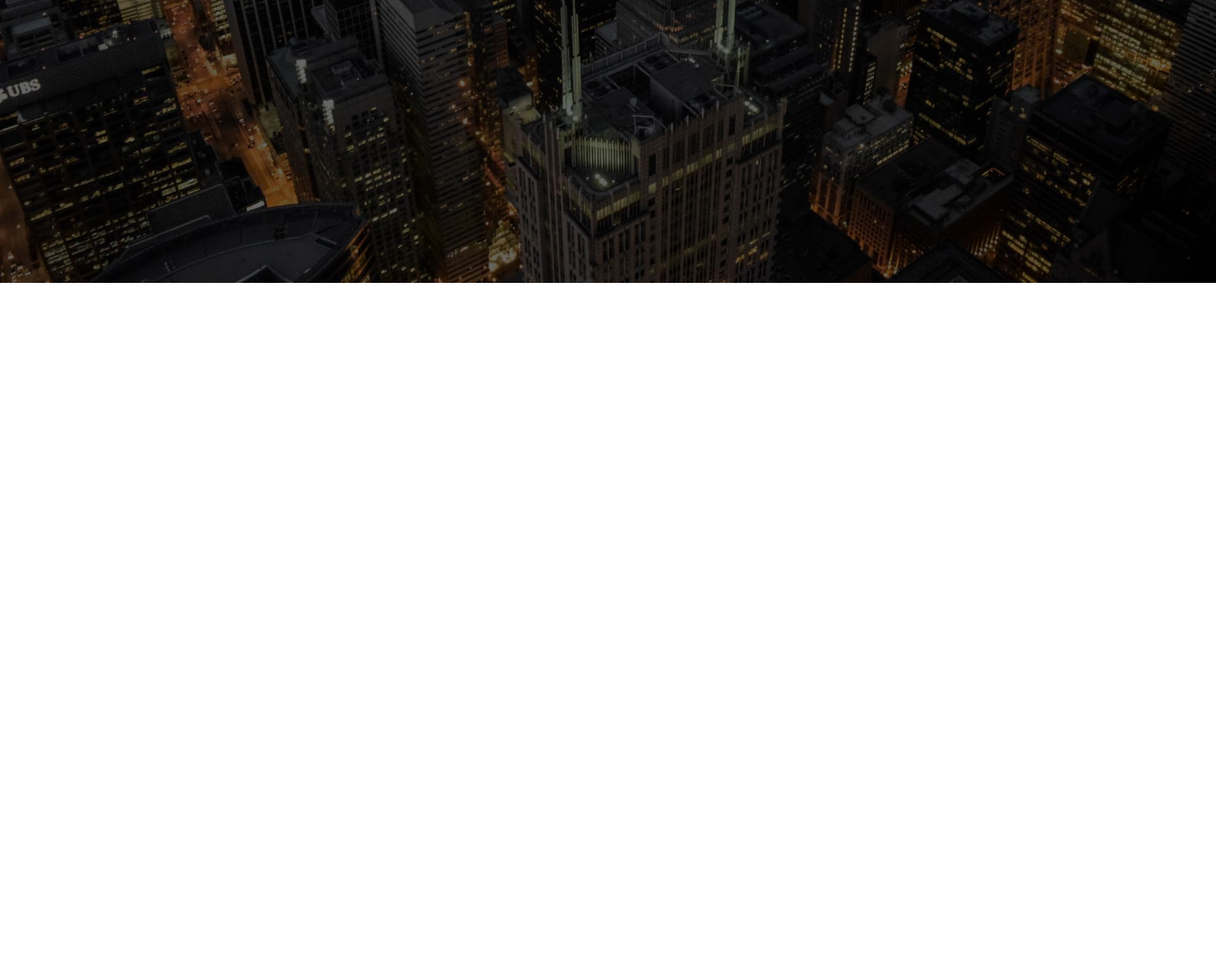
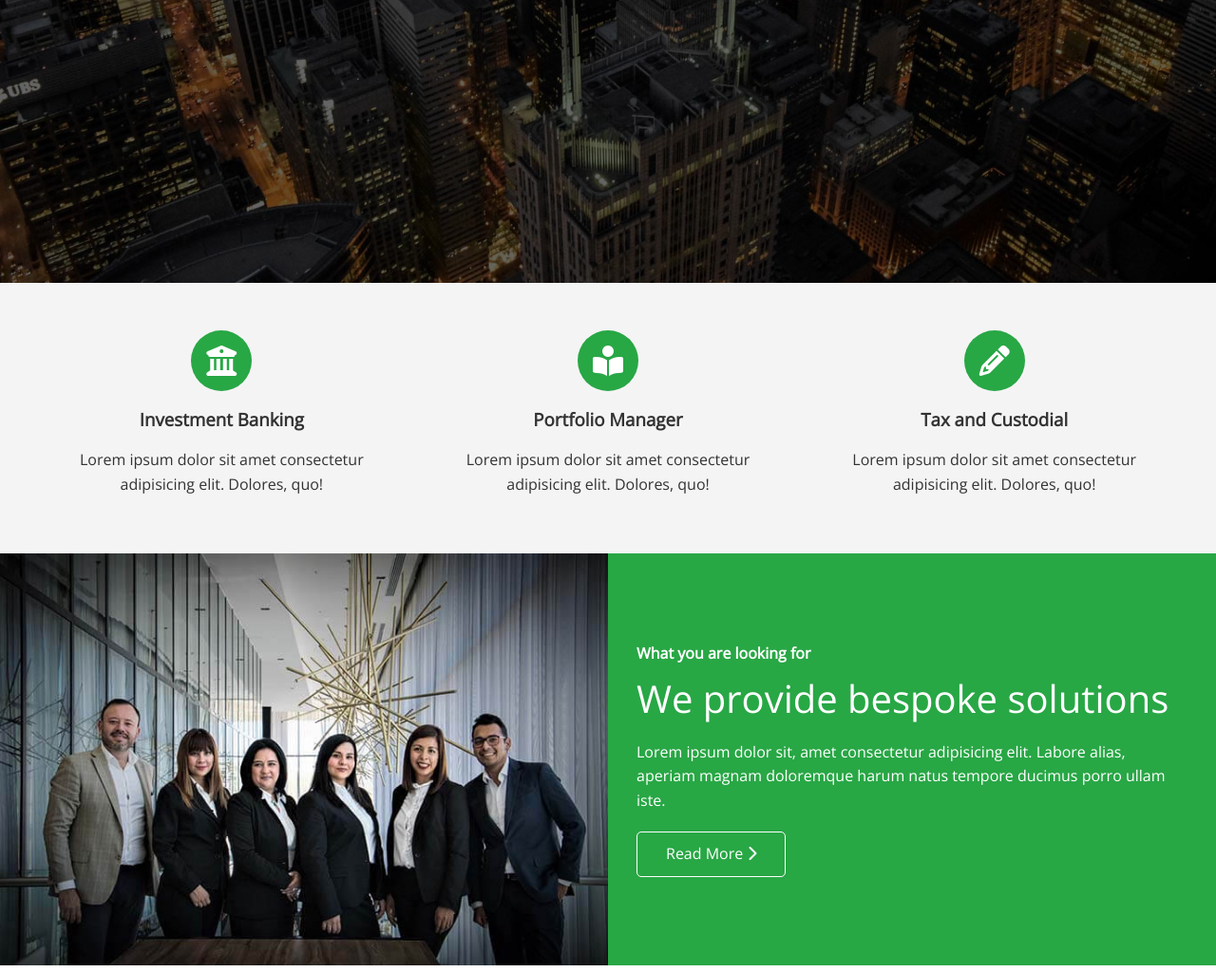
Before and after one commit to HeatherHerries/CryptoVest, a plain HTML site: page index.html in a window 1280 px wide. Shown: the part 502-1526 px from the top of the page at 95% size. Before the commit the page ends 800 px from the top, so only its background shows below. Drawn offline with nearby package versions, Linux system fonts and the light colour scheme.

Commit message:
More of the Home page

```diff
--- a/CSS/style.css
+++ b/CSS/style.css
@@ -109,3 +109,21 @@ img {
 .hero * {
   z-index: 10;
 }
+
+/* Icons */
+.icons {
+  padding: 30px;
+}
+
+.icons h3 {
+  font-weight: bold;
+  margin-bottom: 15px;
+}
+
+.icons i {
+  background-color: #28a745;
+  color: #fff;
+  padding: 1rem;
+  border-radius: 50%;
+  margin-bottom: 15px;
+}
--- a/CSS/utilities.css
+++ b/CSS/utilities.css
@@ -22,22 +22,87 @@
   opacity: 0.9;
 }
 
-.btn-primary {
+.btn-primary, .bg-primary {
   background: #28a745;
   color: #fff;
 }
 
-.btn-secondary {
+.btn-secondary, .bg-secondary {
   background: #0284d0;
   color: #fff;
 }
 
-.btn-dark {
+.btn-dark, .bg-dark {
   background: #333;
   color: #fff;
 }
 
-.btn-light {
+.btn-light, .bg-light {
   background: #f4f4f4;
   color: #333;
 }
+
+.btn-outline {
+  background: transparent;
+  border: 1px solid #fff;
+}
+
+/* Flex Items */
+.flex-items {
+  display: flex;
+  text-align: center;
+  justify-content: center;
+  text-align: center;
+  height: 100%;
+}
+
+.flex-items > div {
+  padding: 20px;
+}
+
+/* Flex Columns */
+.flex-columns .row {
+  display: flex;
+  flex-direction: row;
+  flex-wrap: wrap;
+  width: 100%;
+}
+
+.flex-columns .column {
+  display: flex;
+  flex-direction: column;
+  flex-basis: 100%;
+  flex: 1;
+}
+
+.flex-columns .column .column-1,
+.flex-columns .column .column-2 {
+  height: 100%;
+}
+
+.flex-columns img {
+  width: 100%;
+  height: 100%;
+  object-fit: cover;
+}
+
+.flex-columns .column-2 {
+  display: flex;
+  flex-direction: column;
+  align-items: flex-start;
+  justify-content: center;
+  padding: 30px;
+}
+
+.flex-columns h2 {
+  font-size: 40px;
+  font-weight: 100;
+}
+
+.flex-columns h4 {
+  margin-bottom: 10px;
+}
+
+.flex-columns p {
+  margin: 20px 0;
+}
--- a/index.html
+++ b/index.html
@@ -29,8 +29,57 @@
     <div class="content">
       <h1>The Sky Is The Limit</h1>
       <p>We provide world class investment management advice</p>
-      <a href="#about" class="btn"><i class="fa-solid fa-chevron-right"></i> Read More</a>
+      <a href="#about" class="btn">Read More <i class="fa-solid fa-chevron-right"></i></a>
     </div>
   </header>
+
+  <main>
+    <!-- About: Icons -->
+    <section id="about" class="icons bg-light">
+      <div class="flex-items">
+        <div>
+          <i class="fa-solid fa-building-columns fa-2x"></i>
+          <div>
+            <h3>Investment Banking</h3>
+            <p>Lorem ipsum dolor sit amet consectetur adipisicing elit. Dolores, quo!</p>
+          </div>
+        </div>
+
+        <div>
+          <i class="fa-solid fa-book-open-reader fa-2x"></i>
+          <div>
+            <h3>Portfolio Manager</h3>
+            <p>Lorem ipsum dolor sit amet consectetur adipisicing elit. Dolores, quo!</p>
+          </div>
+        </div>
+
+        <div>
+          <i class="fa-solid fa-pencil fa-2x"></i>
+          <div>
+            <h3>Tax and Custodial</h3>
+            <p>Lorem ipsum dolor sit amet consectetur adipisicing elit. Dolores, quo!</p>
+          </div>
+        </div>
+      </div>
+    </section>
+    <!-- About: Solutions -->
+    <section class="solutions flex-columns">
+      <div class="row">
+        <div class="column">
+          <div class="column-1">
+            <img src="images/home/people.jpg" alt="">
+          </div>
+        </div>
+        <div class="column">
+          <div class="column-2 bg-primary">
+            <h4>What you are looking for</h4>
+            <h2>We provide bespoke solutions</h2>
+            <p>Lorem ipsum dolor sit, amet consectetur adipisicing elit. Labore alias, aperiam magnam doloremque harum natus tempore ducimus porro ullam iste.</p>
+            <a href="#" class="btn btn-outline">Read More <i class="fa-solid fa-chevron-right"></i></a>
+          </div>
+        </div>
+      </div>
+    </section>
+  </main>
 </body>
 </html>
```
Also changed, not shown: 1 other file.
